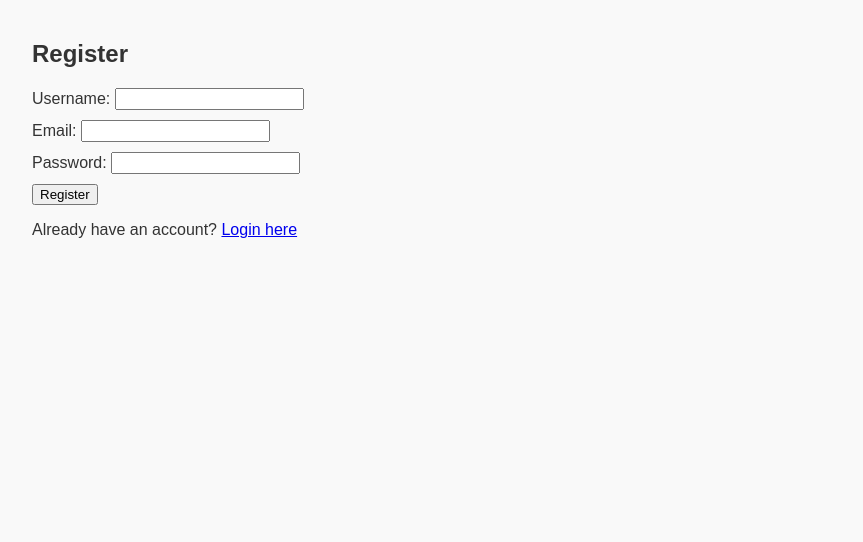
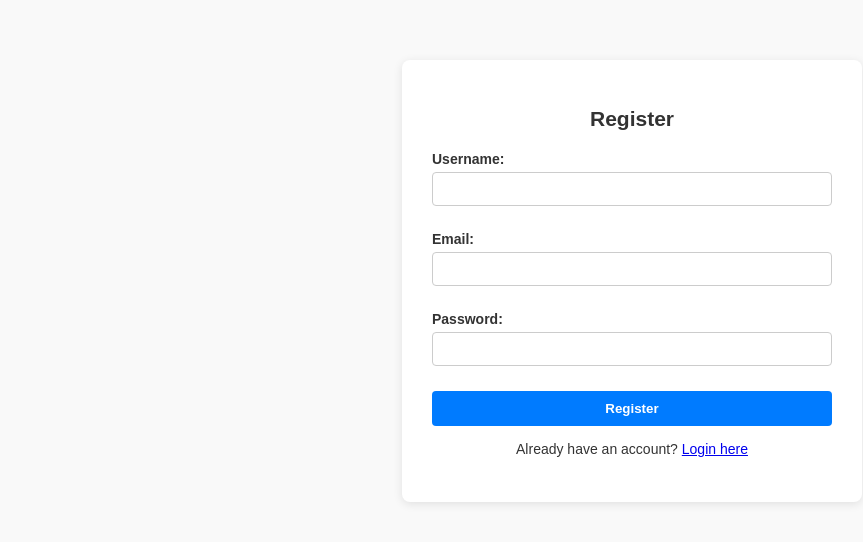
Before and after one commit to aarti24sh/BookVerse, a website: page public/register.html in a window 1280 px wide. Shown: the whole page, without its empty margins (8-871 px from the left). Drawn offline with Linux system fonts and the light colour scheme.

Commit message:
BookVerse project V0.3

```diff
--- a/public/css/styles.css
+++ b/public/css/styles.css
@@ -4,6 +4,59 @@ body {
   margin: 40px;
   background-color: #f9f9f9;
   color: #333;
+}
+
+.form-container {
+  max-width: 400px;
+  margin: 60px auto;
+  background: white;
+  padding: 30px;
+  border-radius: 8px;
+  box-shadow: 0 2px 10px rgba(0,0,0,0.1);
+  font-size: 14px;
+}
+
+.form-container h2 {
+  text-align: center;
+  margin-bottom: 20px;
+}
+
+.form-group {
+  margin-bottom: 15px;
+  display: flex;
+  flex-direction: column;
+}
+
+.form-group label {
+  margin-bottom: 5px;
+  font-weight: bold;
+}
+
+.form-group input {
+  padding: 8px;
+  font-size: 14px;
+  border: 1px solid #ccc;
+  border-radius: 4px;
+}
+
+.form-container button {
+  width: 100%;
+  padding: 10px;
+  background-color: #007bff;
+  border: none;
+  color: white;
+  font-weight: bold;
+  border-radius: 4px;
+  cursor: pointer;
+}
+
+.form-container button:hover {
+  background-color: #0056b3;
+}
+
+.form-container p {
+  margin-top: 15px;
+  text-align: center;
 }
 
 input, select, textarea {
--- a/public/register.html
+++ b/public/register.html
@@ -6,17 +6,31 @@
   <link rel="stylesheet" href="css/styles.css" />
 </head>
 <body>
-  <h2>Register</h2>
-  <form id="registerForm">
-    <label>Username: <input type="text" name="username" required /></label><br />
-    <label>Email: <input type="email" name="email" required /></label><br />
-    <label>Password: <input type="password" name="password" required minlength="6" /></label><br />
-    <button type="submit">Register</button>
-  </form>
-  <p>Already have an account? <a href="index.html">Login here</a></p>
+  <div class="form-container">
+    <h2>Register</h2>
+    <form id="registerForm">
+      <div class="form-group">
+        <label for="username">Username:</label>
+        <input type="text" name="username" id="username" required />
+      </div>
 
-  <div id="message"></div>
+      <div class="form-group">
+        <label for="email">Email:</label>
+        <input type="email" name="email" id="email" required />
+      </div>
 
-  <script src="js/main.js"></script>
+      <div class="form-group">
+        <label for="password">Password:</label>
+        <input type="password" name="password" id="password" required minlength="6" />
+      </div>
+
+      <button type="submit">Register</button>
+    </form>
+
+    <p>Already have an account? <a href="index.html">Login here</a></p>
+    <div id="message"></div>
+  </div>
+
+  <script src="js/main.js" defer></script>
 </body>
 </html>
```
Also changed, not shown: public/index.html (+18 -8 lines).
